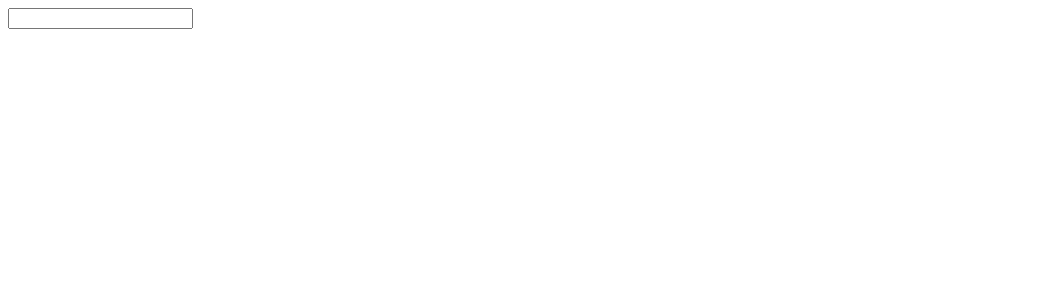
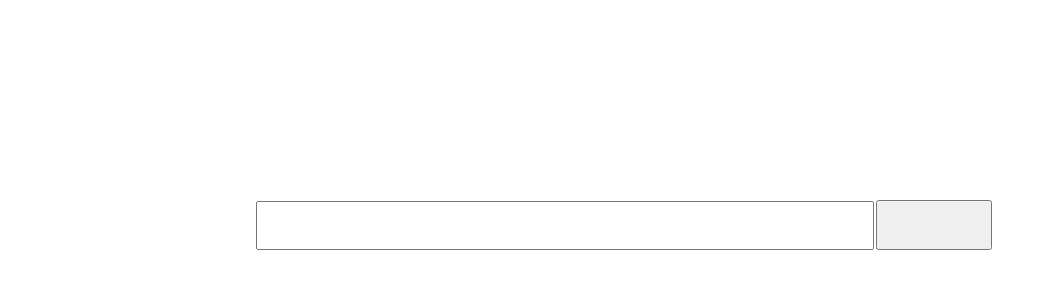
Before and after one commit to Roma36/ScheduleParse, a plain HTML site: page index.html in a window 1280 px wide. Shown: the whole page, without its empty margins (0-1047 px from the left). Drawn offline with Linux system fonts and the light colour scheme.

Commit message:
Added input field and button. made it active

```diff
--- a/index.html
+++ b/index.html
@@ -4,18 +4,23 @@
 <head>
     <meta charset="UTF-8">
     <title>Bsuir Schedule</title>
+    <link rel="stylesheet" type="text/css" href="css/styles.min.css">
     <script src="js/jquery-2.1.1.min.js" type="text/javascript"></script>
-    <script src="js/jquery.ajax-cross-origin.min.js" type="text/javascript"></script>
 </head>
 
 <body>
-    <div class="input-field">
-        <input type="text">
+    <div class="app">
+        <div class="input-group">
+            <input type="text">
+            <button class="get-schedule-btn"></button>
+        </div>
     </div>
 
+
     <div id='container'></div>
-    <script src = "js/xmlToJson.js" type="text/javascript"></script>
+    <script src="js/xmlToJson.js" type="text/javascript"></script>
     <script src="js/app.js" type="text/javascript"></script>
+    <script src="js/controller.js" type="text/javascript"></script>
 </body>
 
 </html>
--- a/js/app.js
+++ b/js/app.js
@@ -43,8 +43,3 @@ function loadXMLDoc(path) {
     };
     xhr.send(null);
 }
-
-
-$.support.cors = true;
-
-getXml('351001');
--- /dev/null
+++ b/js/controller.js
@@ -0,0 +1,15 @@
+$(document).ready(function() {
+
+    $('.get-schedule-btn').click(function() {
+        var groupNumber = $('.input-group > input').val();
+        getXml(groupNumber);
+    });
+
+    $('.input-group > input').keyup(function(event) {
+        if (event.keyCode == 13) {
+            $('.get-schedule-btn').click();
+            return false;
+        }
+    });
+
+});
--- /dev/null
+++ b/less/base.less
@@ -0,0 +1,29 @@
+@import "mixins.less";
+
+.app {
+
+	width:60%;
+	margin: 200px auto;
+
+	.input-group {
+		.clearfix;
+		width: 100%;
+		height: 50px;
+		input {
+			width: 80%;
+			height: 90%;
+			font-size: 40px;
+			display: inline-block;
+			vertical-align: middle;
+			padding: 0;
+		}
+
+		.get-schedule-btn {
+			display: inline-block;
+			vertical-align: middle;
+			width: 15%;
+			margin-left: -2px;
+			height: 100%;
+		}
+	}
+}
--- a/less/styles.less
+++ b/less/styles.less
@@ -1,2 +1,6 @@
 @import "mixins.less";
 @import "reset.less";
+
+/*own styles here */
+
+@import "base.less";
```
Also changed, not shown: css/styles.min.css, 1 other file.
